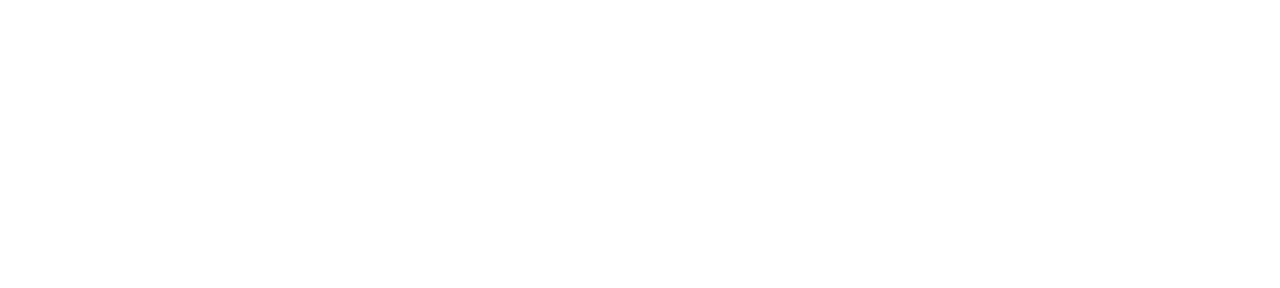
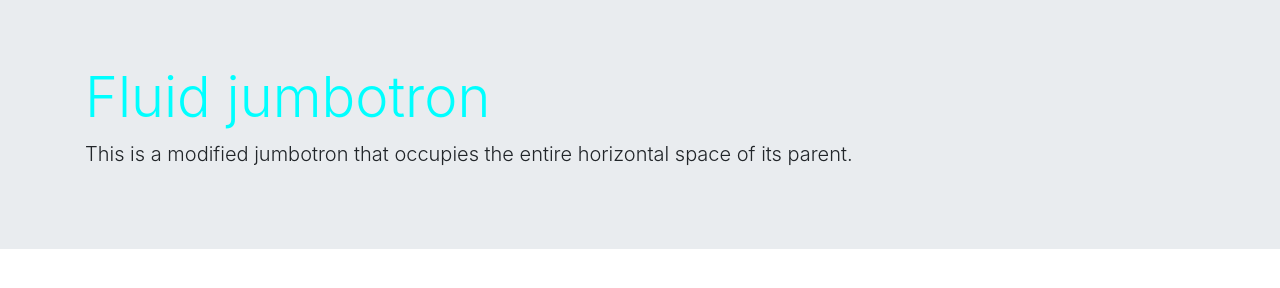
Before and after one commit to nguyenthiphuongoanh/DuAnGit, a plain HTML site: page index.html in a window 1280 px wide. Drawn offline with nearby package versions, Linux system fonts and the light colour scheme.

Commit message:
add content banner

```diff
--- a/index.html
+++ b/index.html
@@ -12,7 +12,14 @@
 </head>
 <body>
     <header></header>
-    <section class="baner"></section>
+    <section class="baner">
+        <div class="jumbotron jumbotron-fluid">
+            <div class="container">
+              <h1 class="display-4">Fluid jumbotron</h1>
+              <p class="lead">This is a modified jumbotron that occupies the entire horizontal space of its parent.</p>
+            </div>
+          </div>
+    </section>
     <section class="product"></section>
     <footer></footer>
 
```
